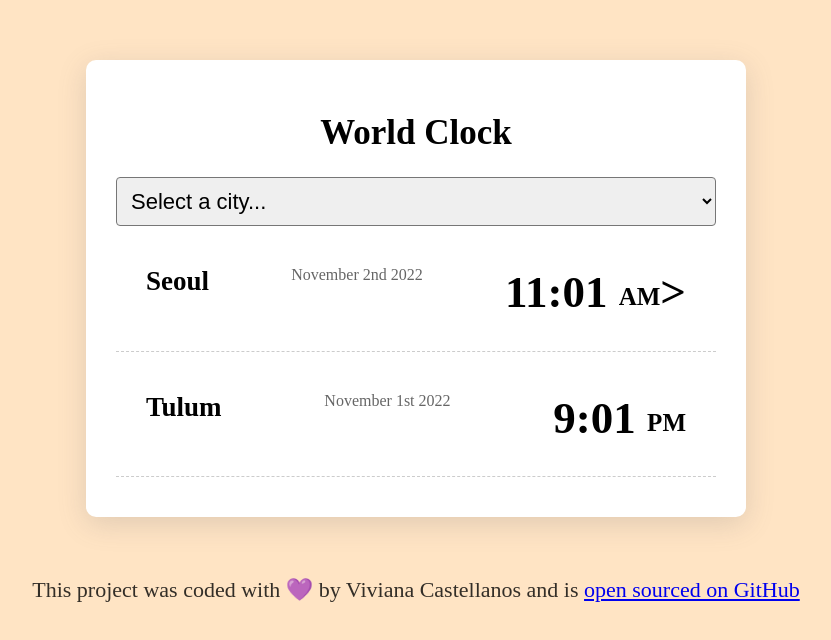
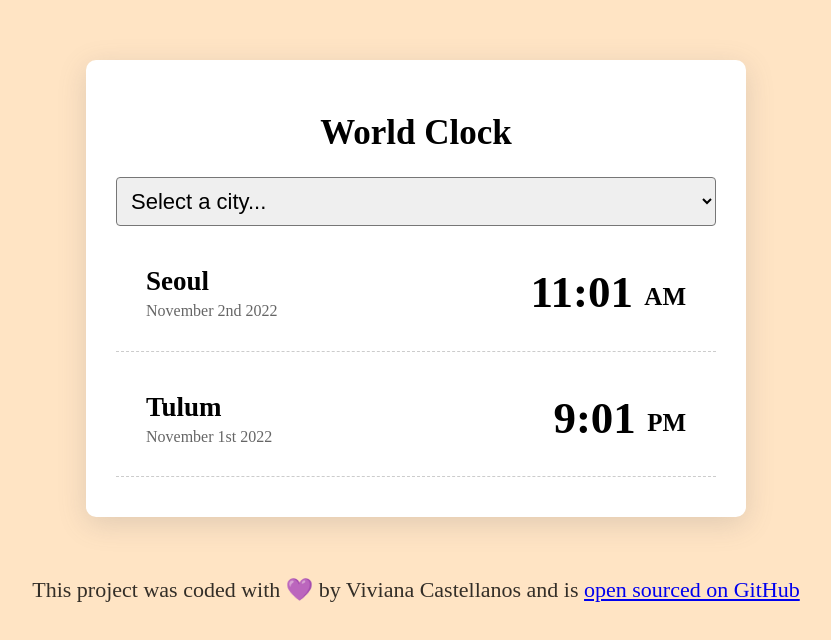
Before and after one commit to castelv2/world-clock-app, a plain HTML site: page index.html in a window 1280 px wide. Shown: the whole page, without its empty margins (224-1055 px from the left). Drawn offline with Linux system fonts and the light colour scheme.

Commit message:
modified html

```diff
--- a/index.html
+++ b/index.html
@@ -18,15 +18,19 @@
         <option value="">Melbourne</option>
       </select>
       <div class="city">
-        <h2>Seoul</h2>
-        <div class="date">November 2nd 2022</div>
-        <div class="time">11:01 <small>AM</small>></div>
+        <div>
+          <h2>Seoul</h2>
+          <div class="date">November 2nd 2022</div>
+        </div>
+        <div class="time">11:01 <small> AM </small></div>
       </div>
 
       <div class="city">
-        <h2>Tulum</h2>
-        <div class="date">November 1st 2022</div>
-        <div class="time">9:01 <small>PM</small></div>
+        <div>
+          <h2>Tulum</h2>
+          <div class="date">November 1st 2022</div>
+        </div>
+        <div class="time">9:01 <small> PM </small></div>
       </div>
     </div>
 
```
